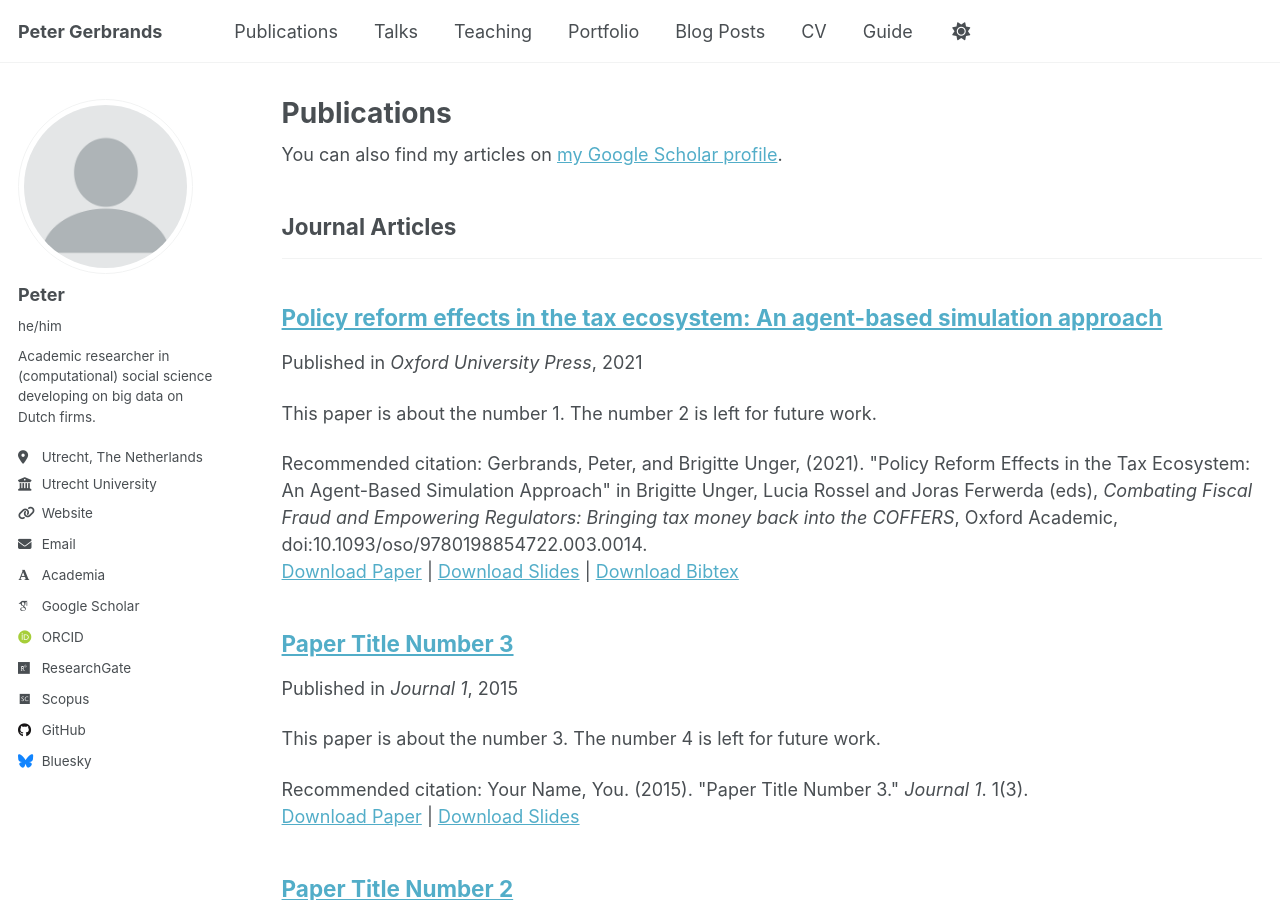
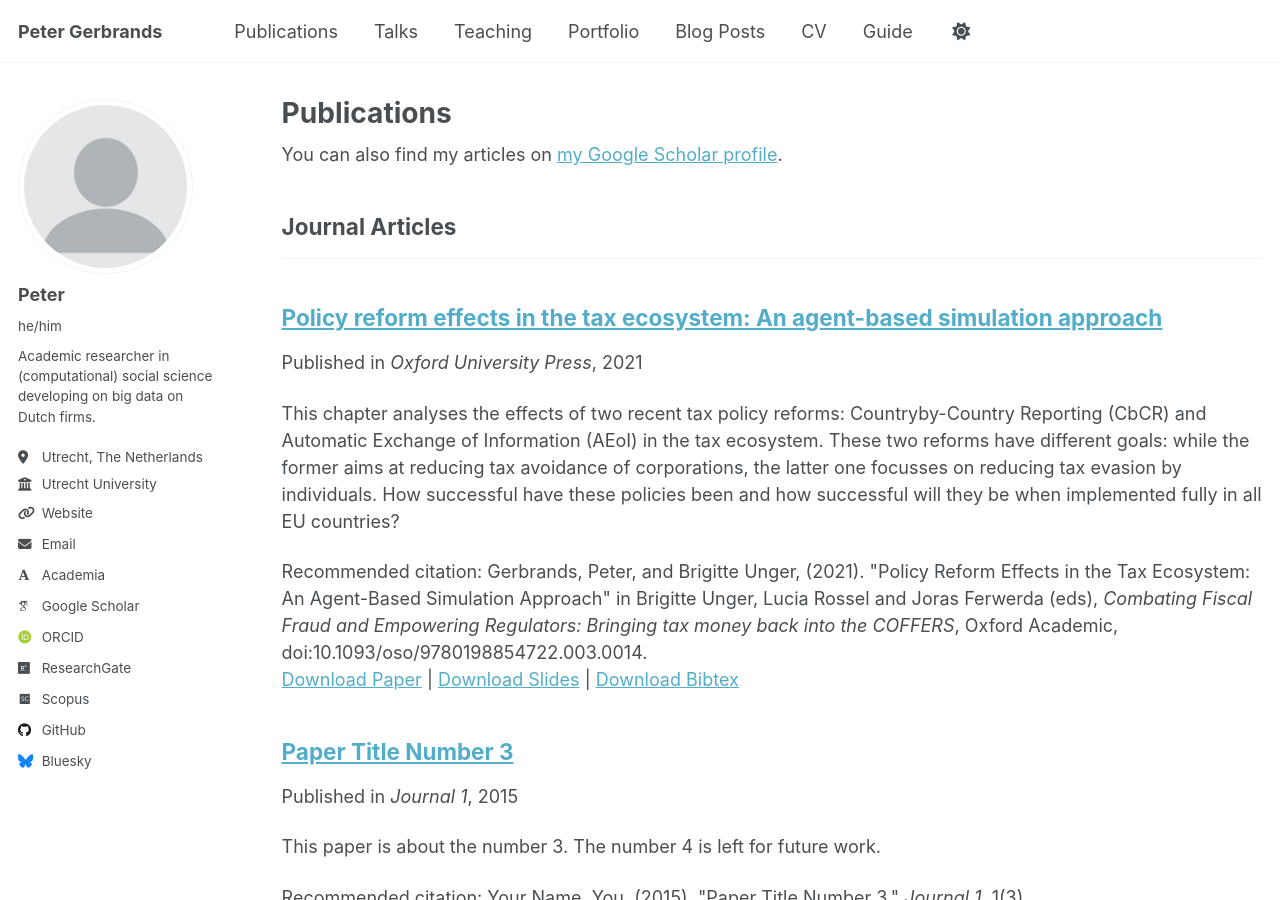
Before and after one commit to pgerbrands/pgerbrands.github.io, a Jekyll site: the page built from _pages/publications.html, in a window 1280 px wide and 900 px high. Built offline with Jekyll 4.4.1, drawn with Linux system fonts in a browser that asks for light colours; some web fonts are replaced.

Commit message:
Update 2009-10-01-paper-title-number-1.md

```diff
--- a/_publications/2009-10-01-paper-title-number-1.md
+++ b/_publications/2009-10-01-paper-title-number-1.md
@@ -3,12 +3,12 @@ title: "Policy reform effects in the tax ecosystem: An agent-based simulation ap
 collection: publications
 category: manuscripts
 permalink: /publication/2009-10-01-paper-title-number-1
-excerpt: 'This paper is about the number 1. The number 2 is left for future work.'
+excerpt: 'This chapter analyses the effects of two recent tax policy reforms: Countryby-Country Reporting (CbCR) and Automatic Exchange of Information (AEoI) in the tax ecosystem. These two reforms have different goals: while the former aims at reducing tax avoidance of corporations, the latter one focusses on reducing tax evasion by individuals. How successful have these policies been and how successful will they be when implemented fully in all EU countries?'
 date: 2021-02-02
 venue: 'Oxford University Press'
-slidesurl: 'http://academicpages.github.io/files/slides1.pdf'
-paperurl: '[http://academicpages.github.io/files/paper1.pdf](https://academic.oup.com/book/39754/chapter/339818874/chapter-pdf/57455724/oso-9780198854722-chapter-14.pdf)'
-bibtexurl: '/files/policy_reform_ref.bib'
+slidesurl: ''
+paperurl: 'https://academic.oup.com/book/39754/chapter/339818874/chapter-pdf/57455724/oso-9780198854722-chapter-14.pdf'
+bibtexurl: '/files/policy_reform_ref.bibtex'
 citation: 'Gerbrands, Peter, and Brigitte Unger, (2021). &quot;Policy Reform Effects in the Tax Ecosystem: An Agent-Based Simulation Approach&quot; in Brigitte Unger, Lucia Rossel and Joras Ferwerda (eds), <i>Combating Fiscal Fraud and Empowering Regulators: Bringing tax money back into the COFFERS</i>, Oxford Academic, doi:10.1093/oso/9780198854722.003.0014.'
 ---
 The contents above will be part of a list of publications, if the user clicks the link for the publication than the contents of section will be rendered as a full page, allowing you to provide more information about the paper for the reader. When publications are displayed as a single page, the contents of the above "citation" field will automatically be included below this section in a smaller font.
```
